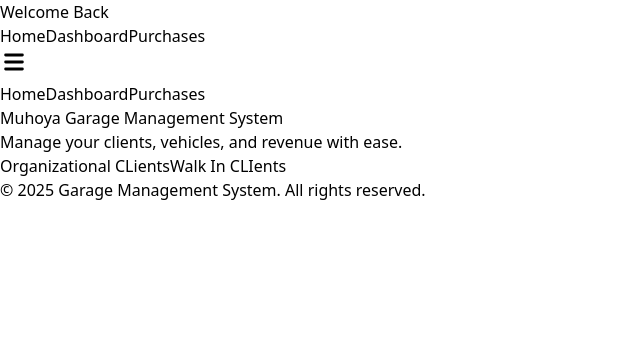
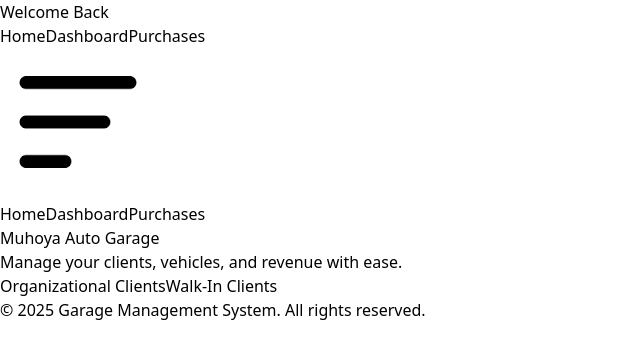
Before and after one commit to ALIBCJH/Muhoya-Garage, a React app: page /home in a window 1280 px wide. Shown: the top 358 px of the page, without its empty margins (0-640 px from the left). Built offline with nearby package versions, Linux system fonts and the light colour scheme; the HTML template or start-up script is replaced by a standard one.

Commit message:
toggle menu feature

```diff
--- a/src/Home/Home.jsx
+++ b/src/Home/Home.jsx
@@ -4,27 +4,28 @@ export default function Home() {
   const navigate = useNavigate();
 
   return (
-    <div className="flex flex-col items-center justify-center min-h-screen gap-8 bg-gray-50 p-4">
-      <h1 className="text-3xl sm:text-4xl font-bold text-gray-800 text-center">
-        Muhoya Garage Management System
+    <div className="flex flex-col items-center justify-center min-h-screen gap-6 bg-gray-50 p-4">
+      <h1 className="text-2xl sm:text-3xl md:text-4xl font-bold text-gray-800 text-center">
+        Muhoya Auto Garage
       </h1>
 
-      <p className="text-gray-600 text-base sm:text-lg text-center max-w-md">
+      <p className="text-gray-600 text-sm sm:text-base md:text-lg text-center max-w-xs sm:max-w-md">
         Manage your clients, vehicles, and revenue with ease.
       </p>
 
-      <div className="flex flex-col sm:flex-row gap-4 sm:gap-6 w-full max-w-md">
+      <div className="flex flex-col sm:flex-row gap-4 sm:gap-6 w-full max-w-xs sm:max-w-md">
         <button
           onClick={() => navigate("/orgpage")}
-          className="w-full sm:w-auto px-6 py-4 bg-orange-500 text-white rounded-lg shadow-lg hover:bg-orange-600 transition"
+          className="w-full sm:w-auto px-6 py-3 bg-orange-500 text-white rounded-lg shadow-lg hover:bg-orange-600 transition"
         >
-          Organizational CLients        </button>
+          Organizational Clients
+        </button>
 
         <button
           onClick={() => navigate("/clientpage")}
-          className="w-full sm:w-auto px-6 py-4 bg-teal-400 text-white rounded-lg shadow-lg hover:bg-teal-500 transition"
+          className="w-full sm:w-auto px-6 py-3 bg-teal-400 text-white rounded-lg shadow-lg hover:bg-teal-500 transition"
         >
-          Walk In CLIents
+          Walk-In Clients
         </button>
       </div>
     </div>
--- a/src/components/Navbar.jsx
+++ b/src/components/Navbar.jsx
@@ -1,6 +1,6 @@
 import React, { useState } from "react";
 import { Link } from "react-router-dom";
-import { HiMenu, HiX } from "react-icons/hi";
+import menuImg from "../assets/download.png";
 
 const Navbar = () => {
   const [isOpen, setIsOpen] = useState(false);
@@ -13,7 +13,7 @@ const Navbar = () => {
   ];
 
   return (
-    <nav className="bg-gray-50 shadow-md">
+    <nav className="bg-gray-50 shadow-md fixed w-full z-50">
       <div className="max-w-7xl mx-auto px-4 sm:px-6 lg:px-8">
         <div className="flex items-center justify-between h-16">
           {/* Logo */}
@@ -38,34 +38,50 @@ const Navbar = () => {
           <div className="md:hidden">
             <button
               onClick={toggleMenu}
-              className="text-gray-800 focus:outline-none"
+              className="p-2 bg-gray-200 rounded shadow focus:outline-none hover:bg-gray-300 transition"
               aria-label="Toggle menu"
             >
-              {isOpen ? <HiX size={28} /> : <HiMenu size={28} />}
+              <img
+                src={menuImg}
+                alt="Menu"
+                className="h-8 w-8"
+                style={{
+                  transform: isOpen ? "rotate(90deg)" : "rotate(0deg)",
+                  transition: "transform 0.3s",
+                }}
+              />
             </button>
           </div>
         </div>
       </div>
 
-      {/* Mobile Menu */}
+      {/* Mobile Slide-In Menu */}
       <div
-        className={`md:hidden fixed top-16 left-0 w-full bg-gray-50 shadow-md transform transition-transform duration-300 ease-in-out ${
-          isOpen ? "translate-y-0" : "-translate-y-full"
+        className={`fixed top-0 right-0 h-full w-64 bg-gray-50 shadow-lg transform transition-transform duration-300 ease-in-out z-40 ${
+          isOpen ? "translate-x-0" : "translate-x-full"
         }`}
       >
-        <div className="flex flex-col px-4 py-4 space-y-2">
+        <div className="flex flex-col p-6 space-y-4">
           {navLinks.map((link) => (
             <Link
               key={link.name}
               to={link.to}
-              onClick={() => setIsOpen(false)} // close menu on click
-              className={`block px-4 py-2 text-white font-semibold rounded shadow transition ${link.color}`}
+              onClick={() => setIsOpen(false)}
+              className={`px-4 py-2 text-white font-semibold rounded shadow transition ${link.color}`}
             >
               {link.name}
             </Link>
           ))}
         </div>
       </div>
+
+      {/* Overlay when menu is open */}
+      {isOpen && (
+        <div
+          className="fixed inset-0 bg-black bg-opacity-30 z-30"
+          onClick={() => setIsOpen(false)}
+        ></div>
+      )}
     </nav>
   );
 };
--- a/src/components/Purchases.jsx
+++ b/src/components/Purchases.jsx
@@ -20,12 +20,10 @@ const Purchases = () => {
     partCode: "",
   });
 
-  // handle change
   const handleChange = (e) => {
     setFormData({ ...formData, [e.target.name]: e.target.value });
   };
 
-  // handle submit
   const handleSubmit = (e) => {
     e.preventDefault();
     setParts([
@@ -45,22 +43,24 @@ const Purchases = () => {
   };
 
   return (
-    <div className="p-6">
-      <h1 className="text-xl font-bold mb-4">Purchases - Spare Parts</h1>
+    <div className="p-4 sm:p-6">
+      <h1 className="text-2xl sm:text-3xl font-bold mb-6 text-gray-800">
+        Purchases - Spare Parts
+      </h1>
 
       {/* Add new purchase form */}
       <form
         onSubmit={handleSubmit}
         className="bg-gray-100 p-4 rounded-lg shadow mb-6"
       >
-        <div className="grid grid-cols-2 gap-4">
+        <div className="grid grid-cols-1 sm:grid-cols-2 gap-4">
           <input
             type="text"
             name="partName"
             placeholder="Part Name"
             value={formData.partName}
             onChange={handleChange}
-            className="p-2 border rounded"
+            className="p-2 border rounded w-full"
             required
           />
           <input
@@ -69,7 +69,7 @@ const Purchases = () => {
             placeholder="Buying Price"
             value={formData.buyingPrice}
             onChange={handleChange}
-            className="p-2 border rounded"
+            className="p-2 border rounded w-full"
             required
           />
           <input
@@ -78,7 +78,7 @@ const Purchases = () => {
             placeholder="Selling Price (e.g., 2000-3000)"
             value={formData.sellingPrice}
             onChange={handleChange}
-            className="p-2 border rounded"
+            className="p-2 border rounded w-full"
             required
           />
           <input
@@ -86,7 +86,7 @@ const Purchases = () => {
             name="purchaseDate"
             value={formData.purchaseDate}
             onChange={handleChange}
-            className="p-2 border rounded"
+            className="p-2 border rounded w-full"
             required
           />
           <input
@@ -95,24 +95,25 @@ const Purchases = () => {
             placeholder="Part Code"
             value={formData.partCode}
             onChange={handleChange}
-            className="p-2 border rounded"
+            className="p-2 border rounded w-full"
             required
           />
         </div>
         <button
           type="submit"
-          className="mt-4 bg-blue-600 text-white px-4 py-2 rounded hover:bg-blue-700"
+          className="mt-4 w-full sm:w-auto bg-blue-600 text-white px-4 py-2 rounded hover:bg-blue-700 transition"
         >
           Add Purchase
         </button>
       </form>
 
       {/* Stock table */}
-      <h2 className="text-lg font-semibold mb-2">Current Stock</h2>
+      <h2 className="text-xl font-semibold mb-2">Current Stock</h2>
       {parts.length === 0 ? (
-        <p>No stock available</p>
+        <p className="text-gray-600">No stock available</p>
       ) : (
-        <table className="w-full border-collapse border border-gray-300">
+        <div className="overflow-x-auto">
+          <table className="min-w-full border-collapse border border-gray-300">
             <thead>
               <tr className="bg-gray-200">
                 <th className="border p-2">Part Name</th>
@@ -124,7 +125,10 @@ const Purchases = () => {
             </thead>
             <tbody>
               {parts.map((part) => (
-              <tr key={part.id}>
+                <tr
+                  key={part.id}
+                  className="hover:bg-gray-50 transition-colors"
+                >
                   <td className="border p-2">{part.partName}</td>
                   <td className="border p-2">{part.buyingPrice}</td>
                   <td className="border p-2">{part.sellingPrice}</td>
@@ -134,6 +138,7 @@ const Purchases = () => {
               ))}
             </tbody>
           </table>
+        </div>
       )}
     </div>
   );
--- a/src/components/Welcome.jsx
+++ b/src/components/Welcome.jsx
@@ -8,7 +8,7 @@ const Welcome = () => {
   return (
     <div className="flex flex-col items-center justify-center h-screen bg-gradient-to-r from-orange-500 to-teal-400 text-gray-800">
       <h1 className="text-5xl font-extrabold mb-6 text-center text-white drop-shadow-lg">
-        Welcome to Muhoya Garage Management System
+        Muhoya Auto Garage
       </h1>
       <p className="text-lg mb-8 text-center text-gray-100">
         Manage your clients, vehicles, and revenue with ease.
```
Lines whose indentation alone changed are shown as unchanged.
